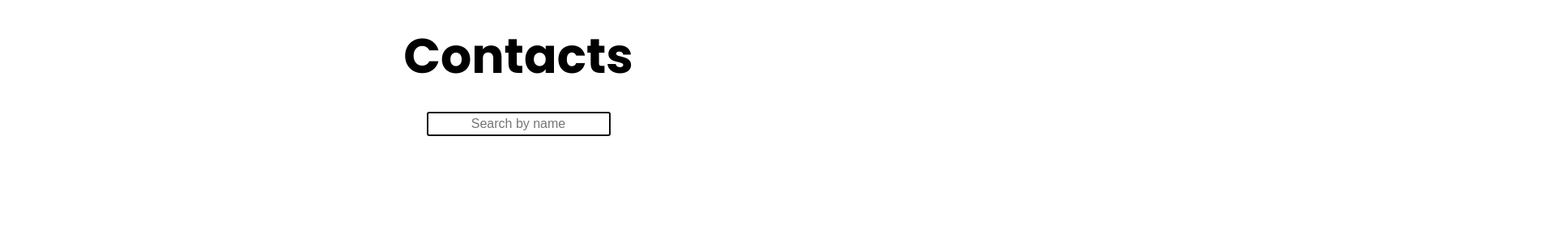
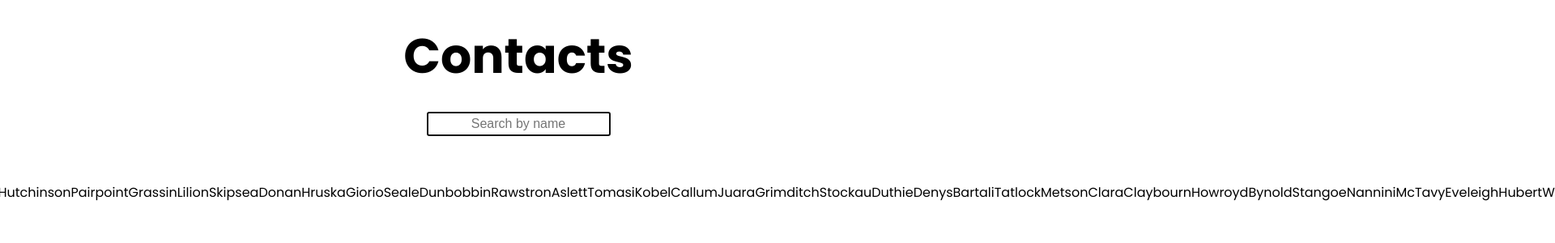
Before and after one commit to spectr-e/react-projects, a React (Vite) app: page / in a window 1280 px wide. Shown: the top 300 px of the page at 81% size, 1920 px wide, since content can reach past the window. Built offline with nearby package versions, Linux system fonts and the light colour scheme.

Commit message:
feat(FilterContactApp): Add a contact section with import data

```diff
--- a/src/Projects/14-filter-contact-app/FilterContactApp.jsx
+++ b/src/Projects/14-filter-contact-app/FilterContactApp.jsx
@@ -1,6 +1,6 @@
 import { useEffect, useRef, useState } from 'react'
 import { Title } from '../../components'
-
+import { data } from '../../data'
 const FilterContactApp = () => {
   const inputRef = useRef(null)
   const [searchVal, setSearchVal] = useState('')
@@ -16,6 +16,8 @@ const FilterContactApp = () => {
   return (
     <div className='container text-center'>
       <Title title={'Contacts'} />
+
+      {/* Search Section */}
       <input
         type='text'
         className='mb-2 text-center font-md'
@@ -27,6 +29,20 @@ const FilterContactApp = () => {
           padding: '4px 8px',
         }}
       />
+
+      {/* Contacts Section */}
+      <section
+        className='d-flex m-auto gap-16'
+        style={{
+          maxWidth: 1600,
+        }}
+      >
+        {data.map((contact) => (
+          <ul key={contact.id}>
+            <li>{contact.last_name}</li>
+          </ul>
+        ))}
+      </section>
     </div>
   )
 }
--- a/src/data/index.js
+++ b/src/data/index.js
@@ -1,3 +1,3 @@
-import Data from './data.json'
+import data from './data.json'
 
-export { Data }
+export { data }
```
